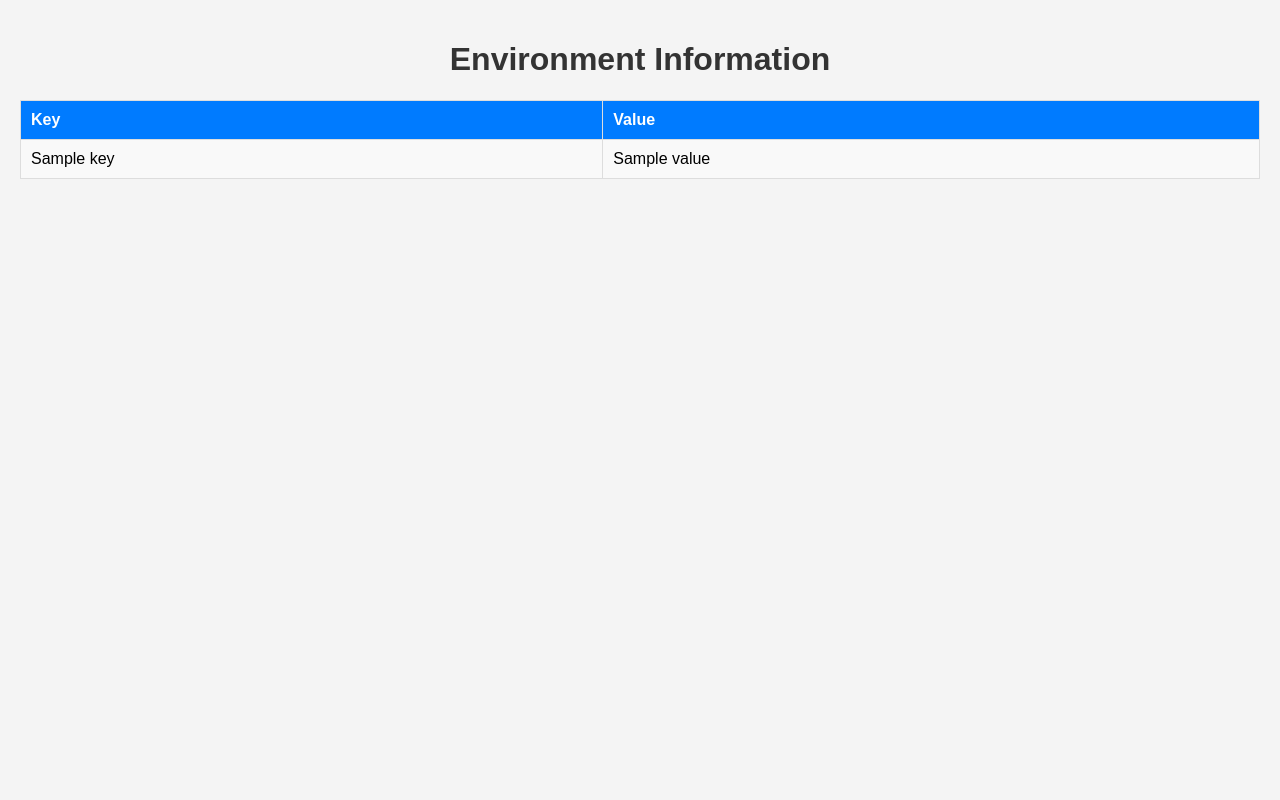
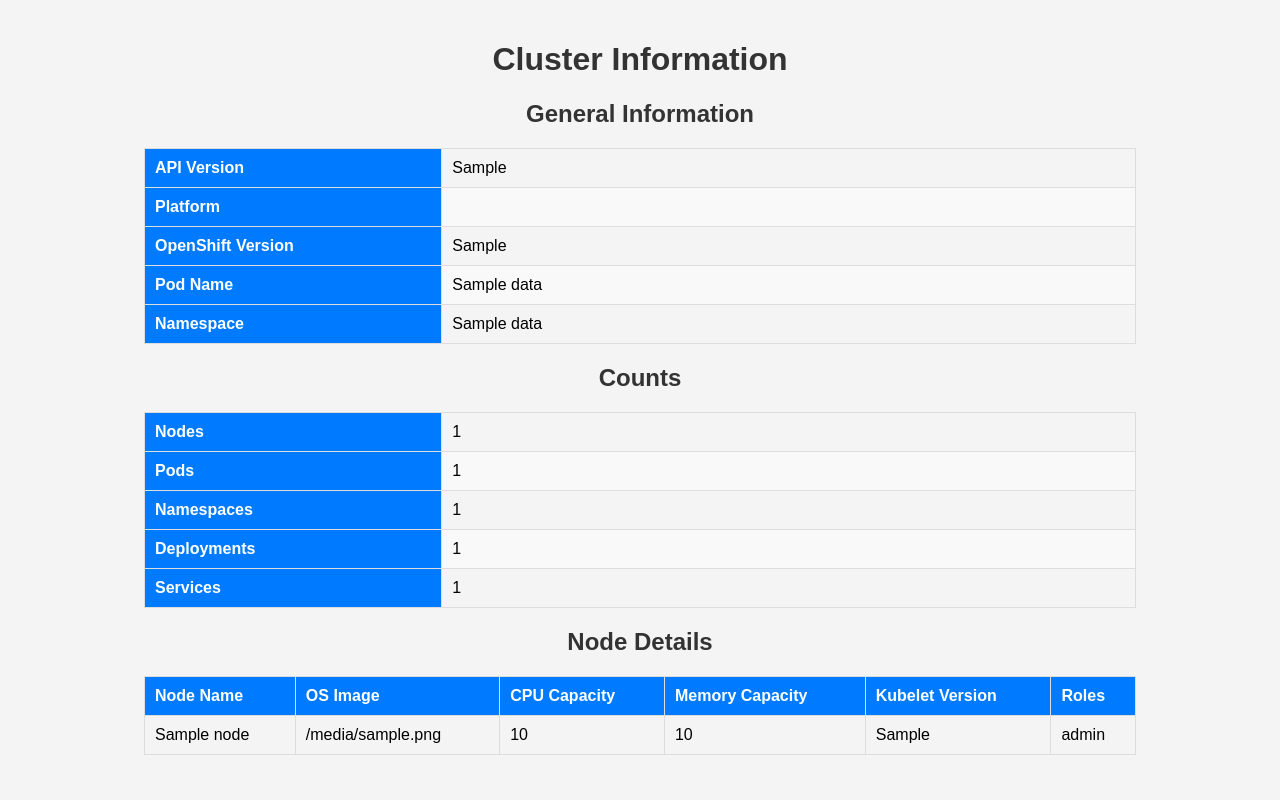
Before and after one commit to jeanpaullb/app-demo, a Flask app: template hello-world-ui-flask/templates/index.html in a window 1280 px wide. Run offline with Flask 3, Linux system fonts and the light colour scheme; the template is opened without the code that fills it: most values are stand-ins (such as "Sample title", 1, 10 or a date in 2020).

Commit message:
fix application

```diff
--- a/hello-world-ui-flask-helm/templates/deployment.yaml
+++ b/hello-world-ui-flask-helm/templates/deployment.yaml
@@ -42,3 +42,5 @@ spec:
               valueFrom:
                 fieldRef:
                   fieldPath: metadata.namespace
+            - name: REGISTRY_INSECURE
+              value: "true"
--- a/hello-world-ui-flask-helm/templates/route.yaml
+++ b/hello-world-ui-flask-helm/templates/route.yaml
@@ -8,7 +8,7 @@ metadata:
     {{- toYaml . | nindent 4 }}
     {{- end }}
 spec:
-  host: {{ .Values.route.hosts | first | .host }}
+  host: {{ (index .Values.route.hosts 0).host }}
   to:
     kind: Service
     name: {{ .Release.Name }}
--- a/hello-world-ui-flask/app.py
+++ b/hello-world-ui-flask/app.py
@@ -1,87 +1,113 @@
 from flask import Flask, render_template
-import os
-import platform
 import socket
 from kubernetes import client, config
 
 app = Flask(__name__, template_folder="templates")
+
 
 def get_cluster_info():
     try:
         # Cargar configuración desde dentro del clúster
         config.load_incluster_config()
 
-        # Cliente de la API
+        # Clientes de la API
         v1 = client.CoreV1Api()
         apps_v1 = client.AppsV1Api()
         version_api = client.VersionApi()
+        custom_objects_api = client.CustomObjectsApi()
 
-        # Información del clúster
+        # Información general del clúster
         server_version = version_api.get_code()
         cluster_data = {
             "api_version": server_version.git_version,
             "platform": server_version.platform,
         }
 
+        # Recuperar la versión de OpenShift
+        openshift_version = "Unknown"
+        try:
+            cluster_version = custom_objects_api.get_cluster_custom_object(
+                group="config.openshift.io",
+                version="v1",
+                plural="clusterversions",
+                name="version"
+            )
+            openshift_version = cluster_version.get("status", {}).get("desired", {}).get("version", "Unknown")
+        except Exception:
+            openshift_version = "Unknown"
+
+        # Nombre del pod y namespace
+        pod_name = socket.gethostname()
+        namespace = open("/var/run/secrets/kubernetes.io/serviceaccount/namespace").read().strip()
+
         # Información de nodos
         nodes = v1.list_node()
+        node_count = len(nodes.items)
         node_info = [
             {
                 "name": node.metadata.name,
+                "os_image": node.status.node_info.os_image,
                 "cpu_capacity": node.status.capacity["cpu"],
                 "memory_capacity": node.status.capacity["memory"],
                 "kubelet_version": node.status.node_info.kubelet_version,
-                "roles": node.metadata.labels.get("kubernetes.io/role", "worker"),
+                "roles": extract_roles(node.metadata.labels),
             }
             for node in nodes.items
         ]
 
         # Información de Pods
         pods = v1.list_pod_for_all_namespaces()
-        pod_info = {
-            "total_pods": len(pods.items),
-            "pods_by_namespace": {},
-        }
-        for pod in pods.items:
-            ns = pod.metadata.namespace
-            pod_info["pods_by_namespace"].setdefault(ns, 0)
-            pod_info["pods_by_namespace"][ns] += 1
+        pod_count = len(pods.items)
+
+        # Información de Namespaces
+        namespaces = v1.list_namespace()
+        namespace_count = len(namespaces.items)
 
         # Información de Deployments
         deployments = apps_v1.list_deployment_for_all_namespaces()
-        deployment_info = {
-            "total_deployments": len(deployments.items),
-        }
+        deployment_count = len(deployments.items)
 
-        # Información del almacenamiento
-        pvs = v1.list_persistent_volume()
-        pv_info = [
-            {
-                "name": pv.metadata.name,
-                "capacity": pv.spec.capacity["storage"],
-                "access_modes": pv.spec.access_modes,
-                "reclaim_policy": pv.spec.persistent_volume_reclaim_policy,
-                "status": pv.status.phase,
-            }
-            for pv in pvs.items
-        ]
+        # Información de Servicios
+        services = v1.list_service_for_all_namespaces()
+        service_count = len(services.items)
 
         # Consolidar información
         return {
             "cluster": cluster_data,
+            "openshift_version": openshift_version,
+            "pod_name": pod_name,
+            "namespace": namespace,
+            "node_count": node_count,
             "nodes": node_info,
-            "pods": pod_info,
-            "deployments": deployment_info,
-            "pvs": pv_info,
+            "pod_count": pod_count,
+            "namespace_count": namespace_count,
+            "deployment_count": deployment_count,
+            "service_count": service_count,
         }
     except Exception as e:
         print(f"Error obteniendo información del clúster: {e}")
         return {}
+
+
+def extract_roles(labels):
+    """
+    Extrae los roles de un nodo basándose en sus etiquetas.
+    """
+    roles = []
+    for key, value in labels.items():
+        if "role" in key or "node-role.kubernetes.io" in key:
+            if value:  # Algunas etiquetas pueden tener valores vacíos
+                roles.append(value)
+            else:
+                roles.append(key.split("/")[-1])
+    return ", ".join(roles) if roles else "worker"
+
 
 @app.route("/")
 def index():
     cluster_data = get_cluster_info()
     return render_template("index.html", data=cluster_data)
 
+
 if __name__ == "__main__":
     app.run(host="0.0.0.0", port=8080)
--- a/hello-world-ui-flask/templates/index.html
+++ b/hello-world-ui-flask/templates/index.html
@@ -3,7 +3,7 @@
 <head>
     <meta charset="UTF-8">
     <meta name="viewport" content="width=device-width, initial-scale=1.0">
-    <title>Environment Information</title>
+    <title>Cluster Information</title>
     <style>
         body {
             font-family: Arial, sans-serif;
@@ -11,19 +11,26 @@
             padding: 20px;
             background-color: #f4f4f4;
         }
-        h1 {
+        h1, h2 {
             text-align: center;
             color: #333;
         }
         table {
-            width: 100%;
+            width: 80%; /* Ancho general de todas las tablas */
+            margin: 0 auto 20px auto;
             border-collapse: collapse;
-            margin-top: 20px;
         }
         th, td {
             padding: 10px;
             text-align: left;
             border: 1px solid #ddd;
+        }
+        /* Ajusta el ancho de la primera columna solo para General Information y Counts */
+        .general-info th:first-child,
+        .general-info td:first-child,
+        .counts th:first-child,
+        .counts td:first-child {
+            width: 30%; /* Ancho reducido para la primera columna */
         }
         th {
             background-color: #007bff;
@@ -33,20 +40,53 @@
             background-color: #f9f9f9;
         }
     </style>
+
 </head>
 <body>
-    <h1>Environment Information</h1>
+    <h1>Cluster Information</h1>
+
+    <h2>General Information</h2>
+    <table class="general-info">
+        <tr><th>API Version</th><td>{{ data.cluster.api_version }}</td></tr>
+        <tr><th>Platform</th><td>{{ data.cluster.platform }}</td></tr>
+        <tr><th>OpenShift Version</th><td>{{ data.openshift_version }}</td></tr>
+        <tr><th>Pod Name</th><td>{{ data.pod_name }}</td></tr>
+        <tr><th>Namespace</th><td>{{ data.namespace }}</td></tr>
+    </table>
+
+    <h2>Counts</h2>
+    <table class="counts">
+        <tr><th>Nodes</th><td>{{ data.node_count }}</td></tr>
+        <tr><th>Pods</th><td>{{ data.pod_count }}</td></tr>
+        <tr><th>Namespaces</th><td>{{ data.namespace_count }}</td></tr>
+        <tr><th>Deployments</th><td>{{ data.deployment_count }}</td></tr>
+        <tr><th>Services</th><td>{{ data.service_count }}</td></tr>
+    </table>
+
+    <h2>Node Details</h2>
     <table>
-        <tr>
-            <th>Key</th>
-            <th>Value</th>
-        </tr>
-        {% for key, value in data.items() %}
-        <tr>
-            <td>{{ key }}</td>
-            <td>{{ value }}</td>
-        </tr>
-        {% endfor %}
+        <thead>
+            <tr>
+                <th>Node Name</th>
+                <th>OS Image</th>
+                <th>CPU Capacity</th>
+                <th>Memory Capacity</th>
+                <th>Kubelet Version</th>
+                <th>Roles</th>
+            </tr>
+        </thead>
+        <tbody>
+            {% for node in data.nodes %}
+            <tr>
+                <td>{{ node.name }}</td>
+                <td>{{ node.os_image }}</td>
+                <td>{{ node.cpu_capacity }}</td>
+                <td>{{ node.memory_capacity }}</td>
+                <td>{{ node.kubelet_version }}</td>
+                <td>{{ node.roles }}</td>
+            </tr>
+            {% endfor %}
+        </tbody>
     </table>
 </body>
 </html>
```
Also changed, not shown: hello-world-ui-flask-helm/templates/rolebinding.yaml (added, +16 -0 lines), hello-world-ui-flask-helm/values.yaml (+9 -3 lines), 3 other files.
